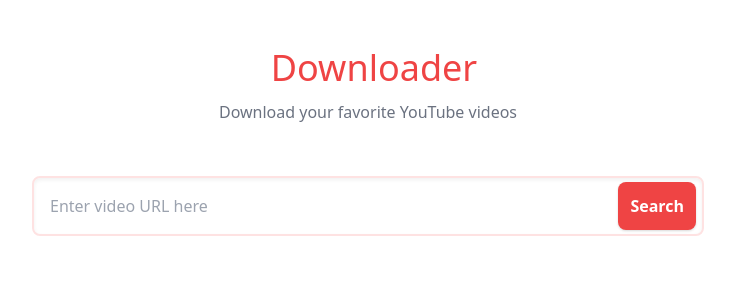
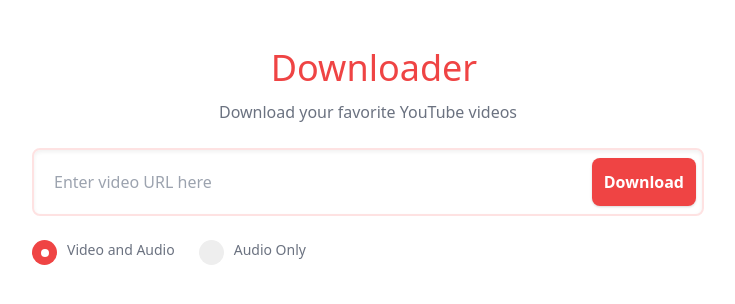
Before and after one commit to ABojo/YouTubeDownloader, a React (Create React App) app in the folder client/: page / in a window 1280 px wide. Shown: the top 304 px of the page, without its empty margins (272-1007 px from the left). Built offline with nearby package versions, Linux system fonts and the light colour scheme.

Commit message:
passed search value + its setter into the searchbox component + made styling changes + added radio buttons

```diff
--- a/client/src/App.js
+++ b/client/src/App.js
@@ -9,7 +9,7 @@
   return (
     <div className="max-w-2xl mx-auto w-11/12 py-12">
       <Header />
-      <SearchBox />
+      <SearchBox searchValue={searchValue} setSearchValue={setSearchValue} />
     </div>
   );
 }
--- a/client/src/components/SearchBox.js
+++ b/client/src/components/SearchBox.js
@@ -1,17 +1,31 @@
-function SearchBox() {
+function SearchBox(props) {
+  const { serachValue, setSearchValue } = props;
+
   return (
     <div>
-      <p className="mb-2 uppercase tracking-wide font-bold text-sm text-gray-400 invisible">
-        Enter Video Url Here
-      </p>
-      <div className="relative">
+      <div className="relative mb-6">
         <input
-          className="w-full border-2 border-red-100 shadow-inner rounded-lg p-4 pr-24"
+          onChange={(e) => setSearchValue(e.target.value)}
+          value={serachValue}
+          className="w-full border-2 border-red-100 shadow-inner rounded-lg p-5 pr-28"
           placeholder="Enter video URL here"
         ></input>
         <button className="p-3 bg-red-500 hover:bg-red-400 font-bold text-white rounded-lg absolute right-2 top-1/2 transform -translate-y-1/2 transition duration-200 shadow">
-          Search
+          Download
         </button>
+      </div>
+      <div className="text-sm text-gray-500 flex justify-start">
+        <label class="container max-w-max mr-6 flex items-center">
+          Video and Audio
+          <input type="radio" defaultChecked={true} name="format" />
+          <span class="checkmark"></span>
+        </label>
+
+        <label class="container max-w-max">
+          <p className="text-md">Audio Only</p>
+          <input type="radio" name="format" />
+          <span class="checkmark"></span>
+        </label>
       </div>
     </div>
   );
--- a/client/src/styles/styles.css
+++ b/client/src/styles/styles.css
@@ -9,57 +9,66 @@
   height: 34px;
 }
 
-/* Hide default HTML checkbox */
-.switch input {
-  opacity: 0;
-  width: 0;
-  height: 0;
+/* Customize the label (the container) */
+.container {
+  position: relative;
+  padding-left: 35px;
+  margin-bottom: 12px;
+  cursor: pointer;
+  -webkit-user-select: none;
+  -moz-user-select: none;
+  -ms-user-select: none;
+  user-select: none;
 }
 
-/* The slider */
-.slider {
+/* Hide the browser's default radio button */
+.container input {
   position: absolute;
+  opacity: 0;
   cursor: pointer;
+  height: 0;
+  width: 0;
+}
+
+/* Create a custom radio button */
+.checkmark {
+  position: absolute;
   top: 0;
   left: 0;
-  right: 0;
-  bottom: 0;
-  background-color: #ccc;
-  -webkit-transition: 0.4s;
-  transition: 0.4s;
+  height: 25px;
+  width: 25px;
+  background-color: #eee;
+  border-radius: 50%;
 }
 
-.slider:before {
-  position: absolute;
-  content: '';
-  height: 26px;
-  width: 26px;
-  left: 4px;
-  bottom: 4px;
-  background-color: white;
-  -webkit-transition: 0.4s;
-  transition: 0.4s;
+/* On mouse-over, add a grey background color */
+.container:hover input ~ .checkmark {
+  background-color: #ccc;
 }
 
-input:checked + .slider {
+/* When the radio button is checked, add a blue background */
+.container input:checked ~ .checkmark {
   background-color: #ef4444;
 }
 
-input:focus + .slider {
-  box-shadow: 0 0 1px #ef4444;
+/* Create the indicator (the dot/circle - hidden when not checked) */
+.checkmark:after {
+  content: '';
+  position: absolute;
+  display: none;
 }
 
-input:checked + .slider:before {
-  -webkit-transform: translateX(26px);
-  -ms-transform: translateX(26px);
-  transform: translateX(26px);
+/* Show the indicator (dot/circle) when checked */
+.container input:checked ~ .checkmark:after {
+  display: block;
 }
 
-/* Rounded sliders */
-.slider.round {
-  border-radius: 34px;
+/* Style the indicator (dot/circle) */
+.container .checkmark:after {
+  top: 9px;
+  left: 9px;
+  width: 8px;
+  height: 8px;
+  border-radius: 50%;
+  background: white;
 }
-
-.slider.round:before {
-  border-radius: 50%;
-}
```
